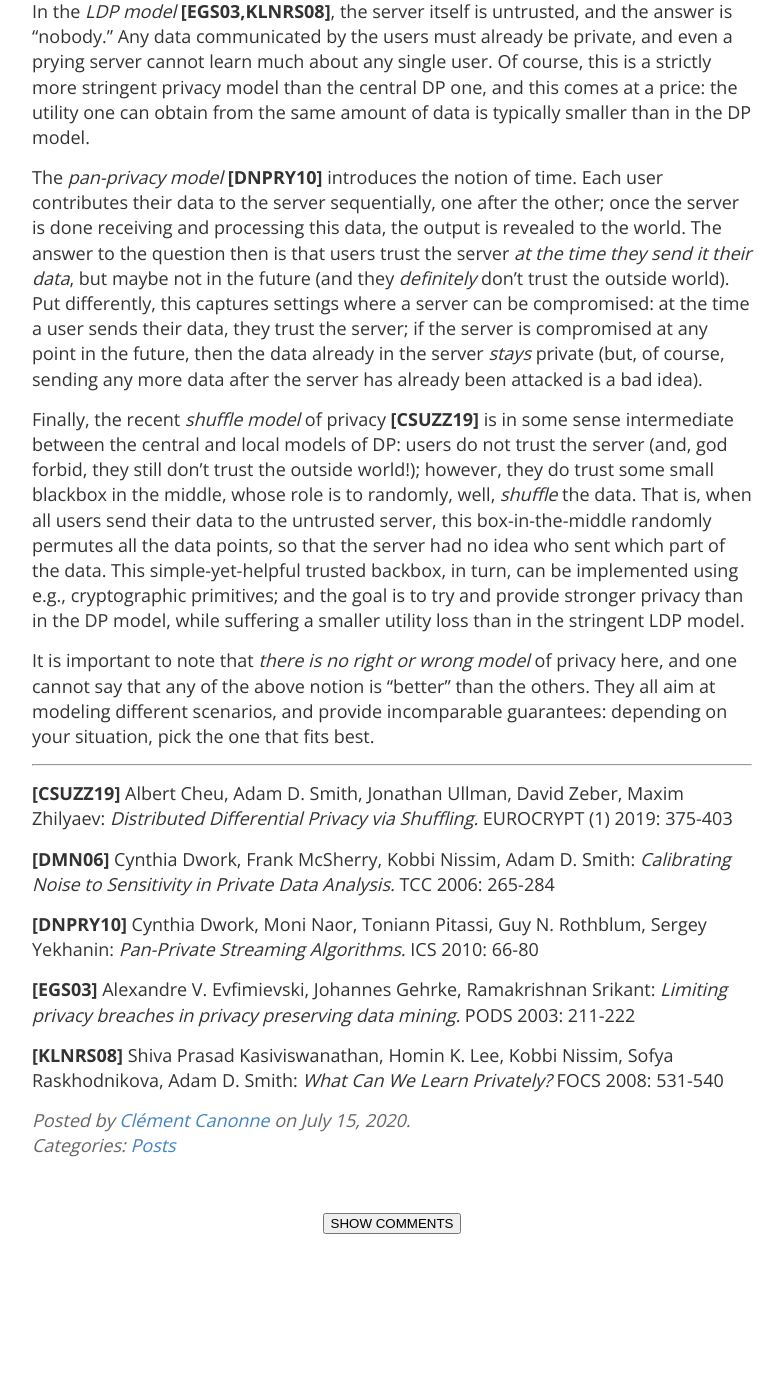
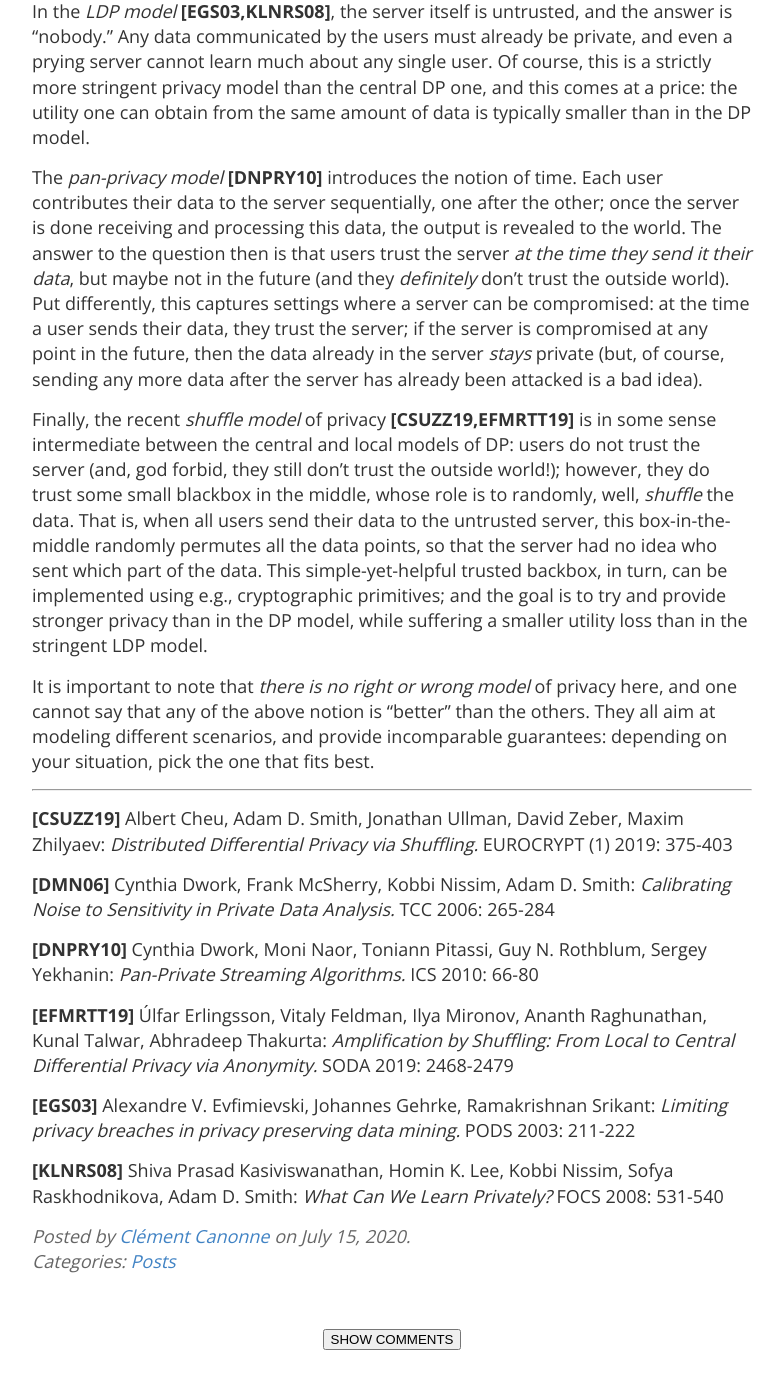
Before and after one commit to differentialprivacy/differentialprivacy, a Jekyll site: the page built from _posts/2020-7-15-trustmodels.md, in a window 1280 px wide and 1400 px high, scrolled down 813 px. Shown: the top 1389 px of the window, without its empty margins (248-1031 px from the left). Built offline with Jekyll 4.4.1, drawn with Linux system fonts in a browser that asks for light colours; before the commit the page ends 2097 px from its top, so only the background shows below that.

Commit message:
Update 2020-7-15-trustmodels.md

```diff
--- a/_posts/2020-7-15-trustmodels.md
+++ b/_posts/2020-7-15-trustmodels.md
@@ -23,7 +23,7 @@ In the *LDP model* **\[EGS03,KLNRS08\]**, the server itself is untrusted, and th
 
 The *pan-privacy model* **\[DNPRY10\]** introduces the notion of time. Each user contributes their data to the server sequentially, one after the other; once the server is done receiving and processing this data, the output is revealed to the world. The answer to the question then is that users trust the server _at the time they send it their data_, but maybe not in the future (and they _definitely_ don't trust the outside world). Put differently, this captures settings where a server can be compromised: at the time a  user sends their data, they trust the server; if the server is compromised at any point in the future, then the data already in the server _stays_ private (but, of course, sending any more data after the server has already been attacked is a bad idea).
 
-Finally, the recent *shuffle model* of privacy **\[CSUZZ19\]** is in some sense intermediate between the central and local models of DP: users do not trust the server (and, god forbid, they still don't trust the outside world!); however, they do trust some small blackbox in the middle, whose role is to randomly, well, _shuffle_ the data. That is, when all users send their data to the untrusted server, this box-in-the-middle randomly permutes all the data points, so that the server had no idea who sent which part of the data. This simple-yet-helpful trusted backbox, in turn, can be implemented using e.g., cryptographic primitives; and the goal is to try and provide stronger privacy than in the DP model, while suffering a smaller utility loss than in the stringent LDP model.
+Finally, the recent *shuffle model* of privacy **\[CSUZZ19,EFMRTT19\]** is in some sense intermediate between the central and local models of DP: users do not trust the server (and, god forbid, they still don't trust the outside world!); however, they do trust some small blackbox in the middle, whose role is to randomly, well, _shuffle_ the data. That is, when all users send their data to the untrusted server, this box-in-the-middle randomly permutes all the data points, so that the server had no idea who sent which part of the data. This simple-yet-helpful trusted backbox, in turn, can be implemented using e.g., cryptographic primitives; and the goal is to try and provide stronger privacy than in the DP model, while suffering a smaller utility loss than in the stringent LDP model.
 
 It is important to note that _there is no right or wrong model_ of privacy here, and one cannot say that any of the above notion is "better" than the others. They all aim at modeling different scenarios, and provide incomparable guarantees: depending on your situation, pick the one that fits best.
 
@@ -38,6 +38,9 @@ _Calibrating Noise to Sensitivity in Private Data Analysis._ TCC 2006: 265-284
 **\[DNPRY10\]** Cynthia Dwork, Moni Naor, Toniann Pitassi, Guy N. Rothblum, Sergey Yekhanin:
 _Pan-Private Streaming Algorithms._ ICS 2010: 66-80
 
+**\[EFMRTT19\]** Úlfar Erlingsson, Vitaly Feldman, Ilya Mironov, Ananth Raghunathan, Kunal Talwar, Abhradeep Thakurta:
+_Amplification by Shuffling: From Local to Central Differential Privacy via Anonymity._ SODA 2019: 2468-2479
+
 **\[EGS03\]** Alexandre V. Evfimievski, Johannes Gehrke, Ramakrishnan Srikant:
 _Limiting privacy breaches in privacy preserving data mining._ PODS 2003: 211-222
 
```
